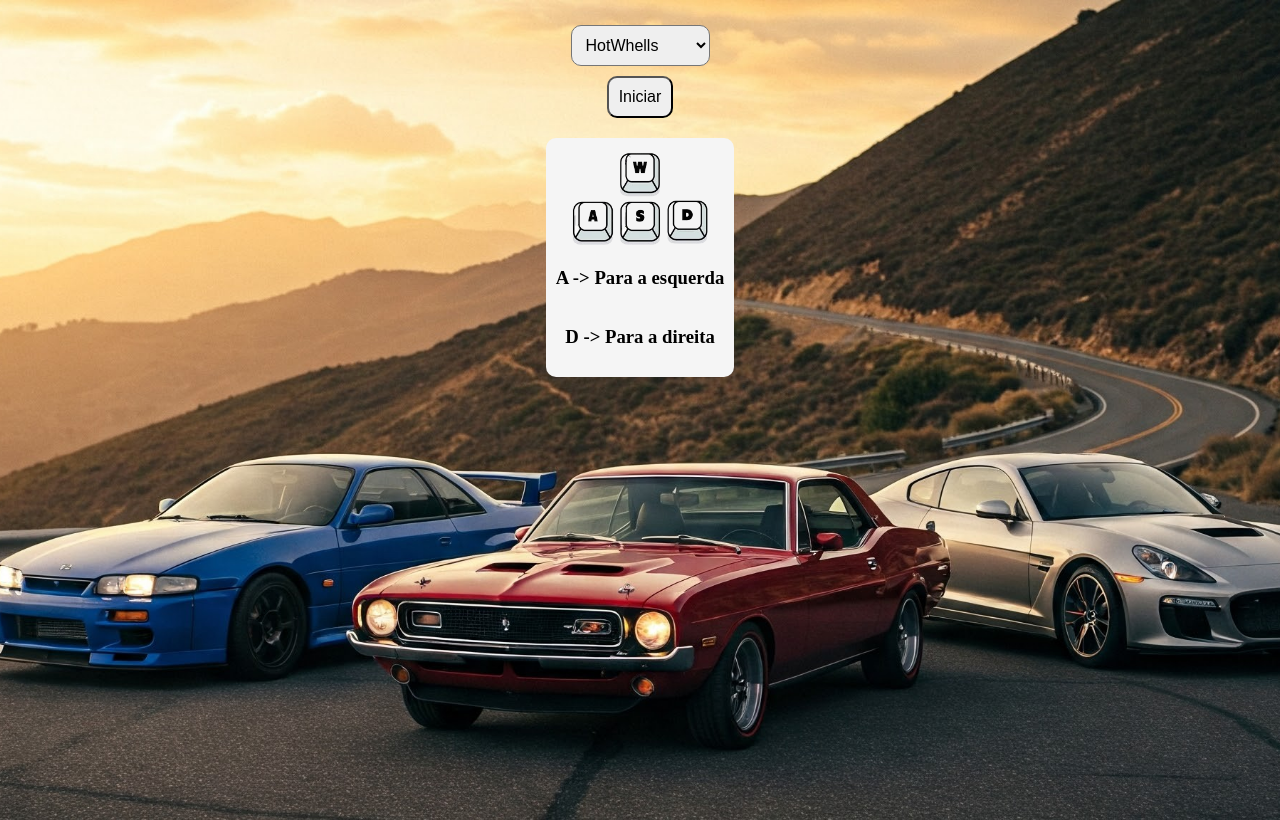
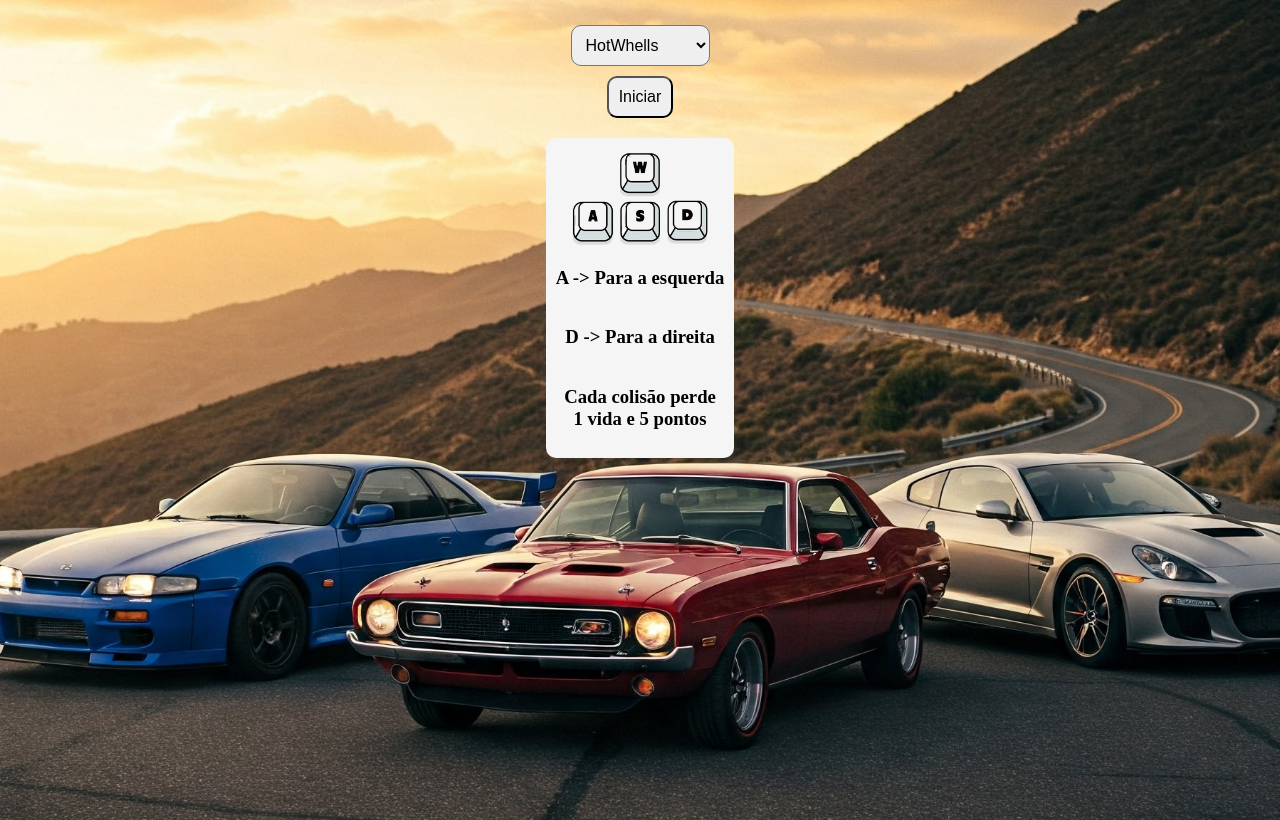
Before and after one commit to jpfagund/jogo-carlos, a plain HTML site: page index.html in a window 1280 px wide. Drawn offline with Linux system fonts and the light colour scheme.

Commit message:
Correção dos diagramas

```diff
--- a/home.css
+++ b/home.css
@@ -35,3 +35,7 @@ select, button {
 .tutorial img{
     height: 100px;
 }
+
+h3{
+    text-align: center;
+}
--- a/index.html
+++ b/index.html
@@ -19,6 +19,7 @@
         <img src="assets/wasd.png" style="background-color: whitesmoke;" alt="">
         <h3>A -> Para a esquerda</h3>
         <h3>D -> Para a direita</h3>
+        <h3>Cada colisão perde <br>1 vida e 5 pontos</h3>
     </div>
 </body>
 </html>
```
Also changed, not shown: 2 other files.
